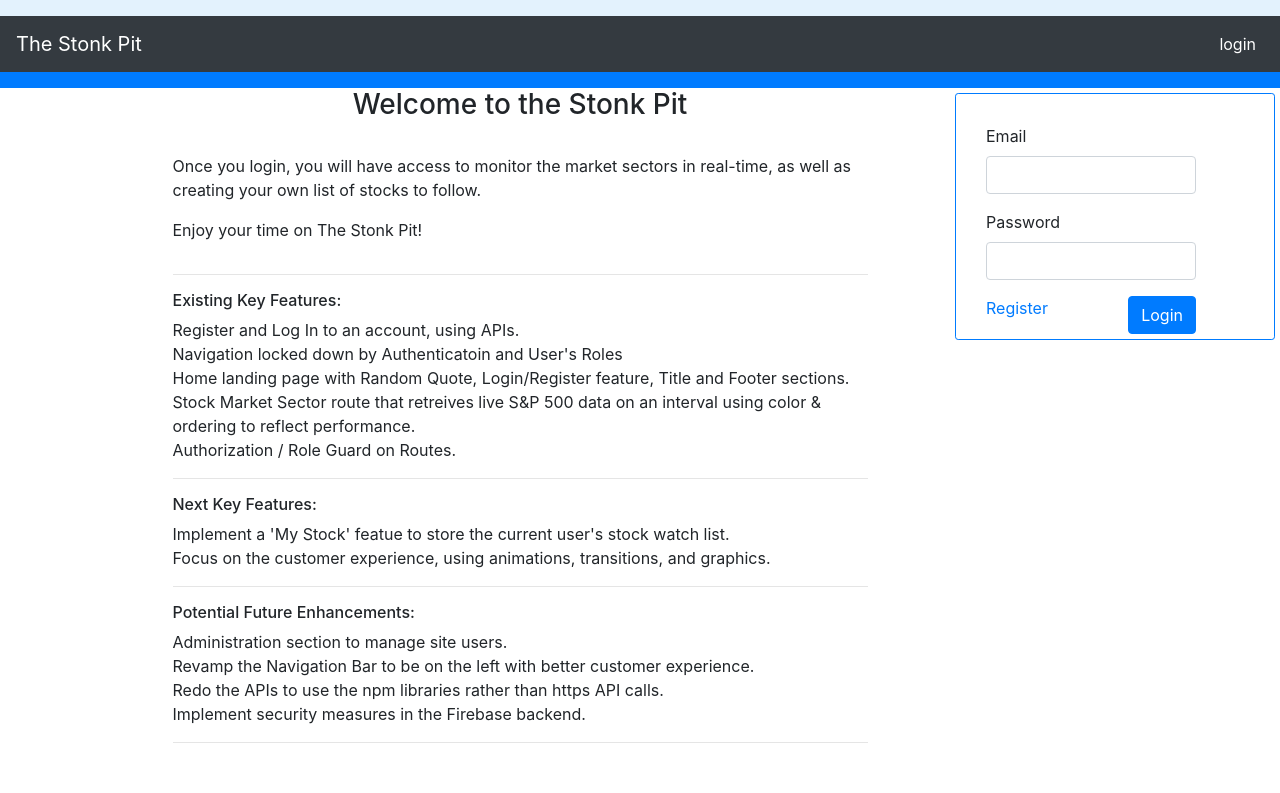
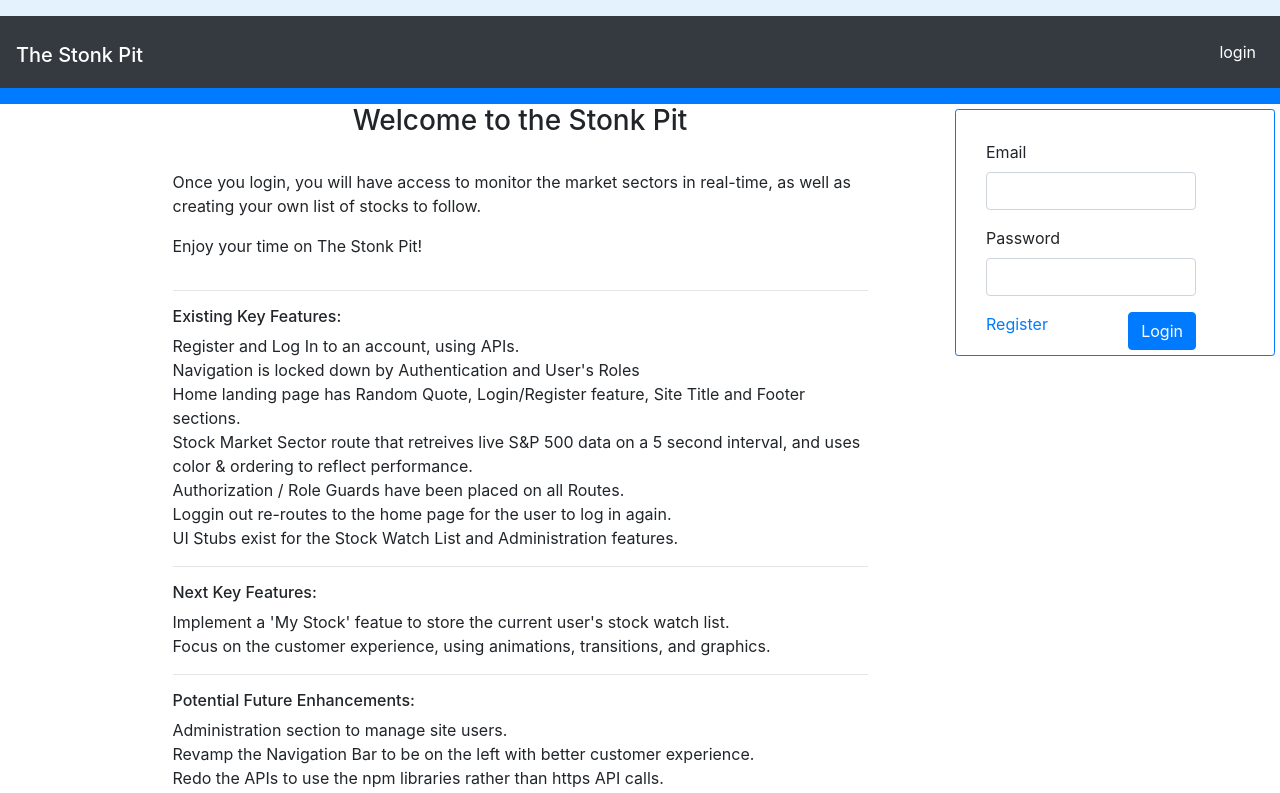
Before and after one commit to alphasig29/stock-market-app, an Angular app: page / in a window 1280 px wide. Shown: the top 793 px of the page. Built offline with nearby package versions, Linux system fonts and the light colour scheme.

Commit message:
cleaned up some typo's on the home page, added updates on things that have been completed,.

```diff
--- a/src/app/home-page/home-page.component.html
+++ b/src/app/home-page/home-page.component.html
@@ -17,10 +17,12 @@
       <h6>Existing Key Features:</h6>
       <div >
         <li>Register and Log In to an account, using APIs.</li>
-        <li>Navigation locked down by Authenticatoin and User's Roles</li>
-        <li>Home landing page with Random Quote, Login/Register feature, Title and Footer sections. </li>
-        <li>Stock Market Sector route that retreives live S&P 500 data on an interval using color & ordering to reflect performance.</li>
-        <li>Authorization / Role Guard on Routes.</li>
+        <li>Navigation is locked down by Authentication and User's Roles</li>
+        <li>Home landing page has Random Quote, Login/Register feature, Site Title and Footer sections. </li>
+        <li>Stock Market Sector route that retreives live S&P 500 data on a 5 second interval, and uses color & ordering to reflect performance.</li>
+        <li>Authorization / Role Guards have been placed on all Routes.</li>
+        <li>Loggin out re-routes to the home page for the user to log in again.</li>
+        <li>UI Stubs exist for the Stock Watch List and Administration features.</li>
       </div>
     </div>
 
@@ -30,7 +32,6 @@
       <div>
         <li>Implement a 'My Stock' featue to store the current user's stock watch list. </li>
         <li>Focus on the customer experience, using animations, transitions, and graphics.</li>
-
       </div>
     </div>
 
--- a/src/app/shared/navbar/navbar.component.html
+++ b/src/app/shared/navbar/navbar.component.html
@@ -2,7 +2,12 @@
 </nav>
 
 <nav class="navbar navbar-expand-lg navbar-dark bg-dark">
-  <a class="navbar-brand" style="cursor:pointer" routerLink="/" routerLinkActive="active">The Stonk Pit</a>
+  <div>
+    <h1>
+      <a class="navbar-brand" style="cursor:pointer" routerLink="/" routerLinkActive="active">The Stonk Pit</a>
+    </h1>
+  </div>
+
   <!-- <button class="navbar-toggler" type="button" data-toggle="collapse" data-target="#navbarNav" aria-controls="navbarNav" aria-expanded="false" aria-label="Toggle navigation">
     <span class="navbar-toggler-icon"></span>
   </button> -->
```
